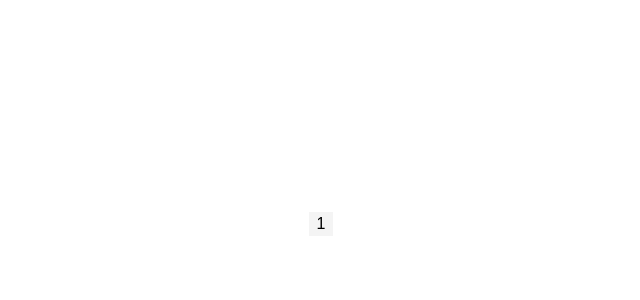
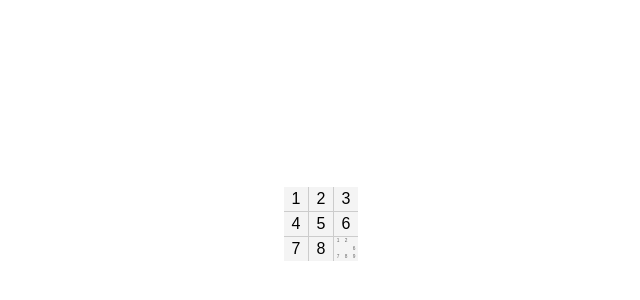
Before and after one commit to msoffredi/sudoku-board-for-teaching, a React (Create React App) app: page / in a window 1280 px wide. Shown: the part 176-476 px from the top of the page, without its empty margins (319-959 px from the left). Built offline with nearby package versions, Linux system fonts and the light colour scheme.

Commit message:
Cell group component added

```diff
--- a/src/App.tsx
+++ b/src/App.tsx
@@ -1,11 +1,17 @@
-import { Cell } from './components/Cell/Cell';
+import { Annotations } from './components/Cell/Cell';
 import './App.scss';
+import { CellGroup, CellGroupValues } from './components/CellGroup/CellGroup';
 
 function App() {
+  const annotations: Annotations = [1, 2, null, null, null, 6, 7, 8, 9];
+  const group = [
+    1,2,3,4,5,6,7,8,annotations
+  ] as CellGroupValues;
+
   return (
     <main>
       <div className="container-center">
-        <Cell value={1} />
+        <CellGroup values={group} />
       </div>
     </main>
   );
--- a/src/components/Cell/Cell.scss
+++ b/src/components/Cell/Cell.scss
@@ -10,4 +10,17 @@
         background-color: $color-light-hover;
         cursor: pointer;
     }
+
+    &.annotations {
+        display: grid;
+        grid-template-columns: repeat(3, 1fr);
+
+        .annotation {
+            width: 0.5rem;
+            height: 0.5rem;
+            font-size: 0.3rem;
+            line-height: 1.7;
+            color: $color-dark-gray;
+        }
+    }
 }
--- a/src/components/Cell/Cell.tsx
+++ b/src/components/Cell/Cell.tsx
@@ -1,27 +1,67 @@
 import React from "react";
 import './Cell.scss';
 
-enum CellMode {
+export enum CellMode {
     Edit,
     Annotate
 }
 
+// 9 numbers = all possible annotations for a cell (1-9), 0 = no annotation
+export type Annotations = [
+    1|null,
+    2|null,
+    3|null,
+    4|null,
+    5|null,
+    6|null,
+    7|null,
+    8|null,
+    9|null
+];
+
+export type CellValue = 1|2|3|4|5|6|7|8|9|null;
+
 interface CellProps {
     mode?: CellMode;
-    value?: number;
-    annotations?: number[];
+    value?: CellValue;
+    annotations?: Annotations|null;
 }
 
-export class Cell extends React.Component<CellProps> {
+interface CellState {
+    mode: CellMode;
+}
+
+export class Cell extends React.Component<CellProps, CellState> {
     constructor(props: CellProps) {
         super(props);
 
         this.state = {
-            mode: CellMode.Edit,
+            mode: props.mode ? props.mode : CellMode.Edit,
         }
     }
 
+    renderAnnotations() {
+        if (this.props.annotations) {
+            return this.props.annotations.map((element: CellValue, index: number) => {
+                return <div key={index} className="annotation">{element}</div>;
+            });
+        }
+
+        return null;
+    }
+
     render() {
-        return <div className="cell">{this.props.value}</div>;
+        let content;
+        let annotationClass;
+
+        if (this.state.mode === CellMode.Annotate) {
+            content = this.renderAnnotations();
+            annotationClass = ' annotations';
+        } else {
+            content = this.props.value;
+            annotationClass = '';
+        }
+
+        return <div className={`cell${annotationClass}`}>{content}</div>;
     }
 }
--- /dev/null
+++ b/src/components/CellGroup/CellGroup.scss
@@ -0,0 +1,8 @@
+@import '../../styles/colors';
+
+.cell-group {
+    background-color: $color-light-gray;
+    display: grid;
+    grid-template-columns: repeat(3, 1fr);
+    grid-gap: 1px;
+}
--- /dev/null
+++ b/src/components/CellGroup/CellGroup.tsx
@@ -0,0 +1,48 @@
+import React from "react";
+import { Annotations, Cell, CellMode, CellValue } from "../Cell/Cell";
+import './CellGroup.scss';
+
+export type CellGroupValues = [
+    (Annotations|CellValue),
+    (Annotations|CellValue),
+    (Annotations|CellValue),
+    (Annotations|CellValue),
+    (Annotations|CellValue),
+    (Annotations|CellValue),
+    (Annotations|CellValue),
+    (Annotations|CellValue),
+    (Annotations|CellValue)
+];
+
+interface CellGroupProps {
+    values: CellGroupValues;
+}
+
+export class CellGroup extends React.Component<CellGroupProps> {
+    // constructor(props: CellGroupProps) {
+    //     super(props);
+    // }
+
+    renderGroup() {
+        return this.props.values.map(
+            (element: Annotations|CellValue, index: number) => {
+                let mode;
+                let value = null;
+                let annotations = null;
+
+                if (typeof element == 'object' && Array.isArray(element)) {
+                    mode = CellMode.Annotate;
+                    annotations = element;
+                } else {
+                    mode = CellMode.Edit;
+                    value = element;
+                }
+
+                return <Cell key={index} mode={mode} value={value} annotations={annotations} />
+            });
+    }
+
+    render() {
+        return <div className="cell-group">{this.renderGroup()}</div>;
+    }
+}
```
